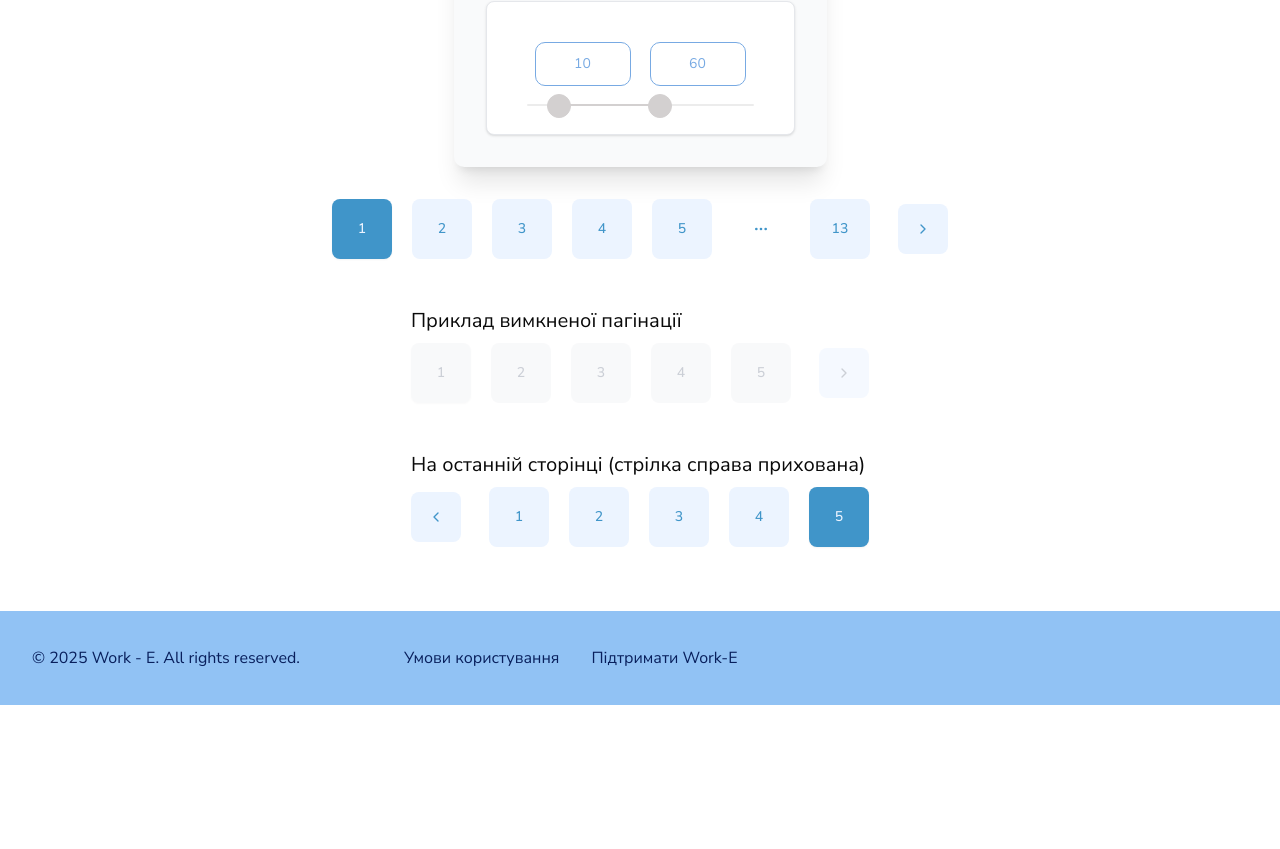
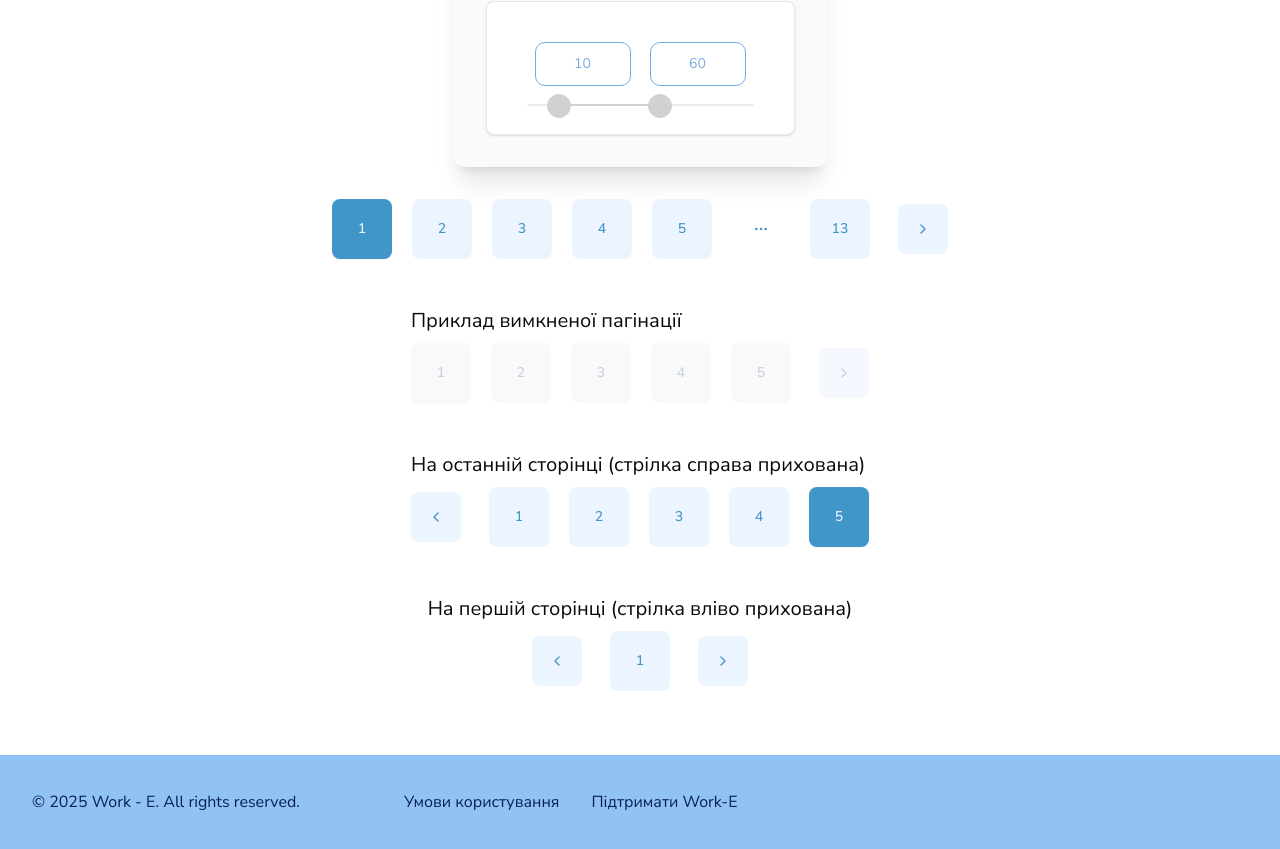
Before and after one commit to work-ee/work-e, a Next.js app: page /uiKit in a window 1280 px wide. Shown: the part 2716-3565 px from the top of the page. Before the commit the page ends 3421 px from the top, so only its background shows below. Built offline with nearby package versions, Linux system fonts and the light colour scheme; no server answers.

Commit message:
added paginatin section

```diff
--- a/app/uiKit/page.tsx
+++ b/app/uiKit/page.tsx
@@ -500,6 +500,11 @@ export default function UiKit() {
           <h2 className="text-xl mb-2">На останній сторінці (стрілка справа прихована)</h2>
           <PaginationBlock totalPages={5} currentPage={5} onPageChange={handlePageChange} />
         </div>
+
+        <div className="mt-8">
+          <h2 className="text-xl mb-2">На першій сторінці (стрілка вліво прихована)</h2>
+          <PaginationBlock totalPages={1} currentPage={5} onPageChange={handlePageChange} />
+        </div>
       </section>
     </main>
   );
```
